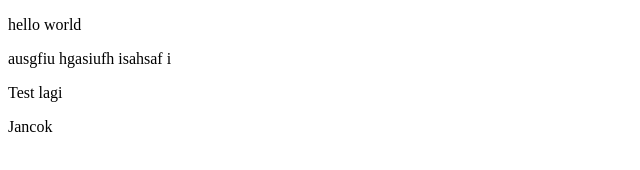
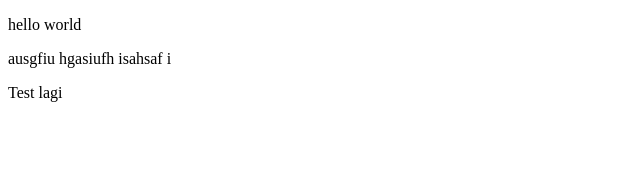
Before and after one commit to yudisidde/test03, a plain HTML site: page index.html in a window 1280 px wide. Shown: the full height of the page, 0-640 px from the left. Drawn offline with Linux system fonts and the light colour scheme.

Commit message:
Revert "test3"
This reverts commit a6457bddf6656f627cb671d8f2667d73e6d87d6f.

```diff
--- a/index.html
+++ b/index.html
@@ -11,7 +11,6 @@
 		<p>hello world</p>
         <p>ausgfiu hgasiufh isahsaf i</p>
         <p>Test lagi </p>
-        <p>Jancok</p>
 	</div>
 </body>
 </html>
```
